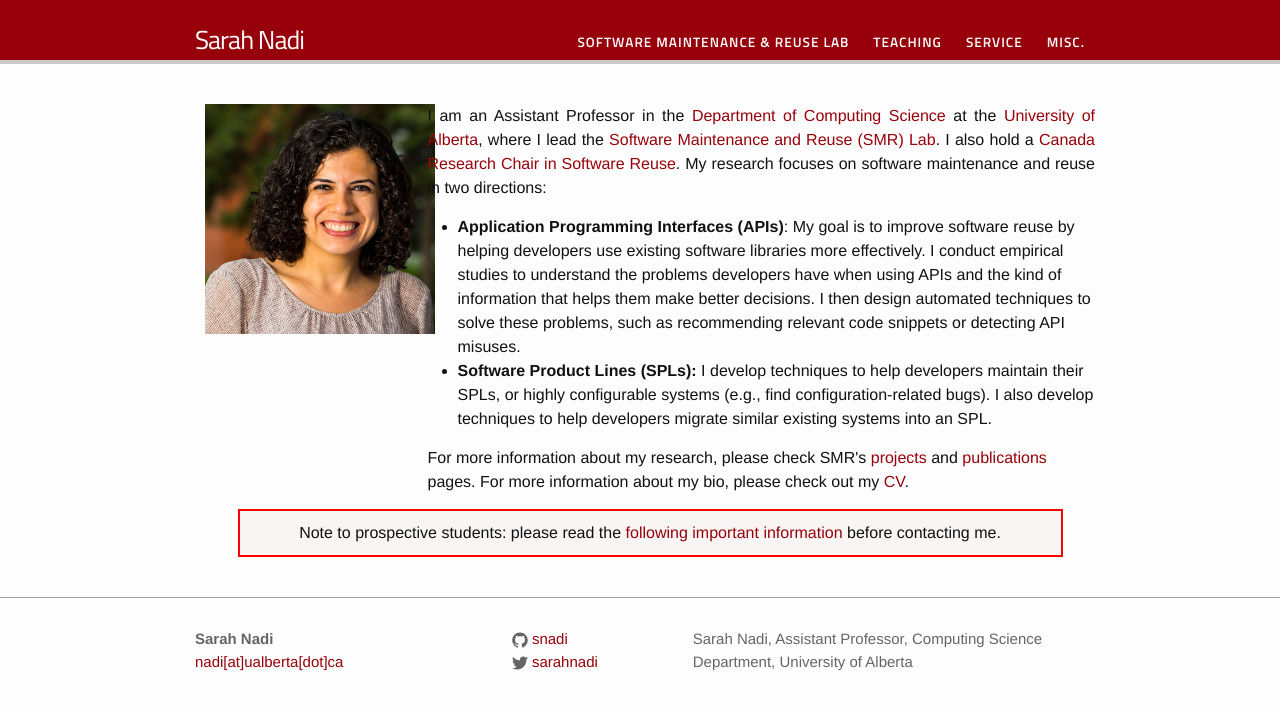
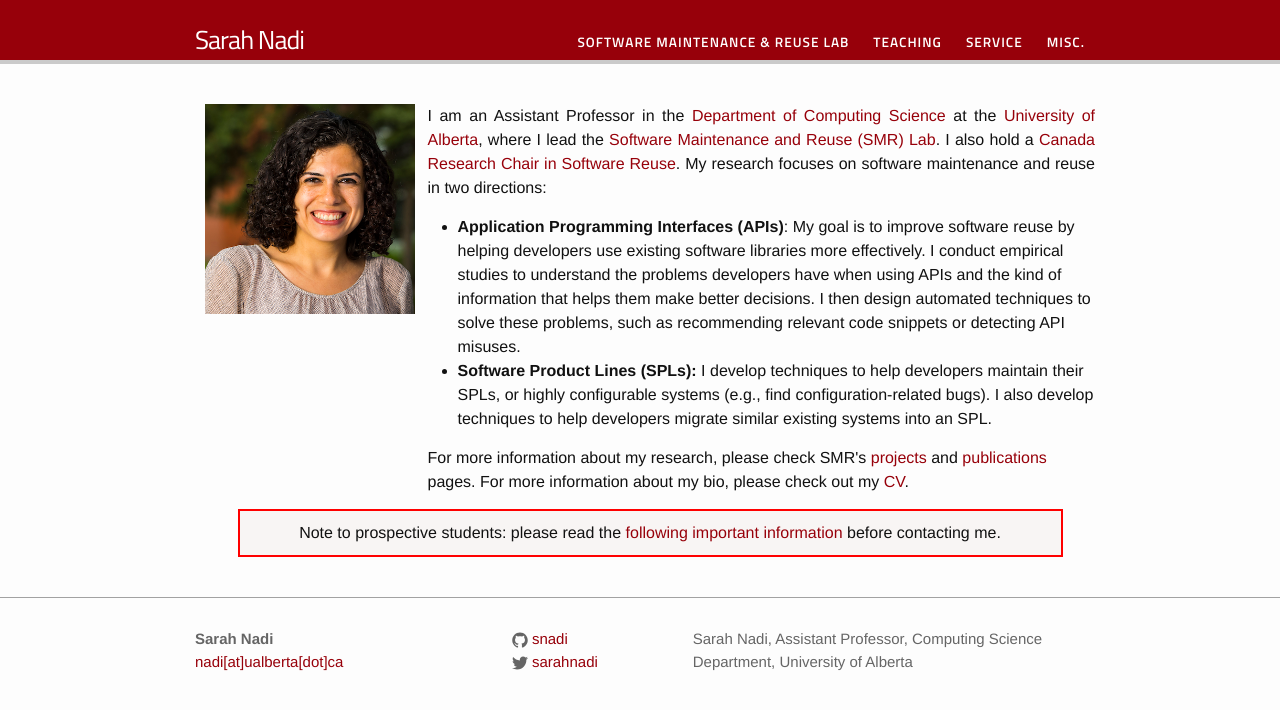
Before and after one commit to snadi/snadi.github.io, a Jekyll site: the page built from index.html, in a window 1280 px wide. Shown: the top 710 px of the page. Built offline with Jekyll 4.4.1, drawn with Linux system fonts in a browser that asks for light colours.

Commit message:
Adjust profile pic sizize to avoid overlap

```diff
--- a/css/main.scss
+++ b/css/main.scss
@@ -32,7 +32,7 @@ $on-laptop:        800px;
 
 
 // Picture profile
-$profilepic-size:  230px;
+$profilepic-size:  210px;
 
 // Group logo
 $grouplogo-size:  350px;
```
